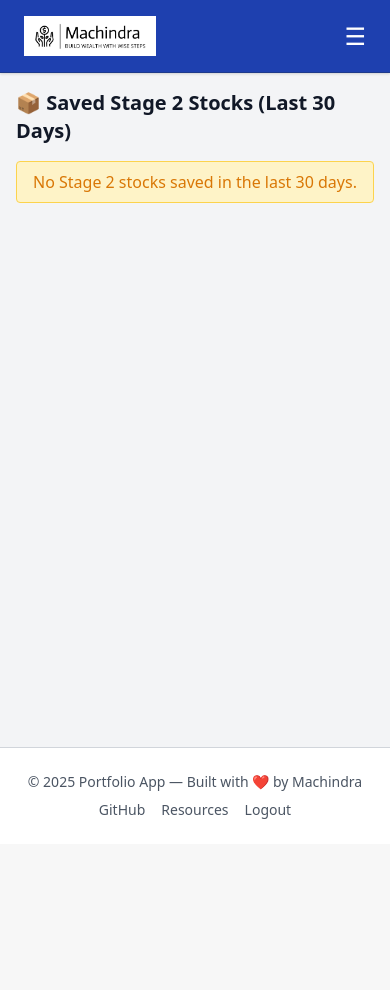
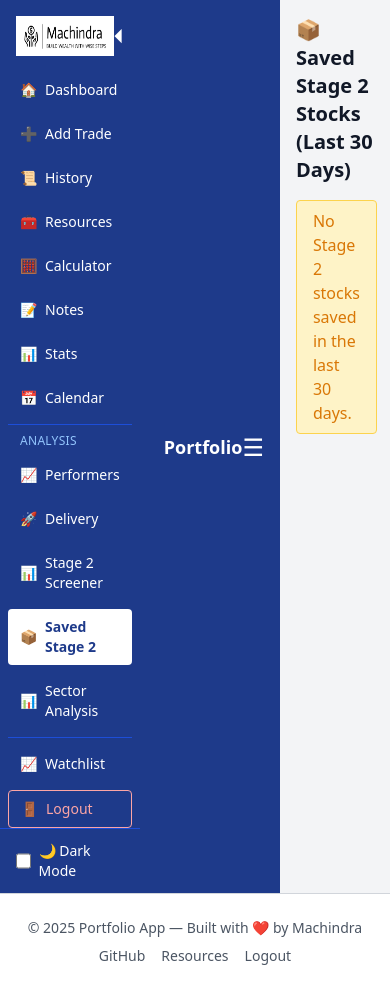
Before and after one commit to Machindra220/Trading-Journal-App, a Flask app: page /screener/stage2/saved in a window 390 px wide. Before the commit the page ends 819 px from the top, so only its background shows below. Run offline with Flask 3, Linux system fonts and the light colour scheme; the visitor is signed in with stand-in values (Sample User, id 1); data that the repository does not hold is empty; some libraries are stand-ins or nearby versions.

Commit message:
Vertical sidebar menu

```diff
--- a/app/models.py
+++ b/app/models.py
@@ -4,6 +4,7 @@ from werkzeug.security import generate_password_hash, check_password_hash
 from datetime import datetime, date
 from itsdangerous import URLSafeTimedSerializer
 from flask import current_app
+from sqlalchemy import DateTime
 
 
 class User(UserMixin, db.Model):
@@ -149,9 +150,9 @@ class Stage2Stock(db.Model):
     __tablename__ = 'stage2_stocks'
     id = db.Column(db.Integer, primary_key=True)
     symbol = db.Column(db.String(20), nullable=False)
-    date = db.Column(db.Date, nullable=False)
     price = db.Column(db.Float)
     ma_30w = db.Column(db.Float)
     volume = db.Column(db.BigInteger)
     vol_avg = db.Column(db.BigInteger)
     rs = db.Column(db.Float)
+    date = db.Column(db.DateTime, nullable=False)
--- a/app/routes/performers.py
+++ b/app/routes/performers.py
@@ -74,6 +74,7 @@ def top_performers():
     overlap_n200_n500 = n200_set & n500_set
     overlap_bse_n500 = bse_set & n500_set
     overlap_all = n200_set & bse_set & n500_set
+    last_processed_time = datetime.now()
 
     return render_template("top_performers.html",
                            nifty_200=nifty_200,
@@ -82,7 +83,8 @@ def top_performers():
                            overlap_n200_bse=overlap_n200_bse,
                            overlap_n200_n500=overlap_n200_n500,
                            overlap_bse_n500=overlap_bse_n500,
-                           overlap_all=overlap_all)
+                           overlap_all=overlap_all,
+                           last_processed_time=last_processed_time)
 
 @performers_bp.route("/upload-csv", methods=["POST"])
 def upload_csv():
--- a/app/routes/screener.py
+++ b/app/routes/screener.py
@@ -87,19 +87,35 @@ def screen_stage2(symbols):
 
 # 💾 Save to DB
 def save_screened_stocks(df):
-    today = date.today()
+    now = datetime.now()
+    updated, inserted = 0, 0
+
     for _, row in df.iterrows():
-        stock = Stage2Stock(
-            symbol=row["symbol"],
-            date=today,
-            price=row["price"],
-            ma_30w=row["30w_ma"],
-            volume=row["volume"],
-            vol_avg=row["vol_avg"],
-            rs=row["rs"]
-        )
-        db.session.add(stock)
+        existing = Stage2Stock.query.filter_by(symbol=row["symbol"], date=now.date()).first()
+
+        if existing:
+            existing.price = row["price"]
+            existing.ma_30w = row["30w_ma"]
+            existing.volume = row["volume"]
+            existing.vol_avg = row["vol_avg"]
+            existing.rs = row["rs"]
+            updated += 1
+        else:
+            stock = Stage2Stock(
+                symbol=row["symbol"],
+                date=now,  # full datetime
+                price=row["price"],
+                ma_30w=row["30w_ma"],
+                volume=row["volume"],
+                vol_avg=row["vol_avg"],
+                rs=row["rs"]
+            )
+            db.session.add(stock)
+            inserted += 1
+
     db.session.commit()
+    return updated, inserted
+
 
 # 🧹 Auto-delete old records
 def delete_old_stage2_records():
@@ -117,7 +133,7 @@ def get_persistent_stage2_stocks():
     ).filter(Stage2Stock.date >= cutoff).group_by(Stage2Stock.symbol).all()
     return {symbol: days for symbol, days in counts}
 
-# 🌐 Main screener route
+# 🌐 Main stage2 screener route
 @screener_bp.route("/stage2")
 def stage2_view():
     path = "data/MCAPge250cr.csv"
@@ -130,7 +146,6 @@ def stage2_view():
 
     results = screen_stage2(symbols)
     delete_old_stage2_records()
-    save_screened_stocks(results)
 
     presence_map = get_persistent_stage2_stocks()
     enriched = []
@@ -147,6 +162,9 @@ def stage2_view():
         enriched.append(stock)
 
     last_processed_time = datetime.now().strftime("%d %b %Y %I:%M %p")
+    updated, inserted = save_screened_stocks(results)
+    summary_message = f"✅ Updated {updated} stocks, added {inserted} new"
+
     return render_template("stage2.html", stocks=enriched,
                            last_processed_time=last_processed_time,
                            source_name=source_name)
--- /dev/null
+++ b/app/static/js/sort_table.js
@@ -0,0 +1,69 @@
+let sortState = JSON.parse(localStorage.getItem("sortState") || "[]");
+
+function copyToClipboard(text) {
+  navigator.clipboard.writeText(text).then(() => {
+    alert(`Copied: ${text}`);
+  });
+}
+
+function toggleSort(key) {
+  const header = document.querySelector(`th[onclick="toggleSort('${key}')"]`);
+  const currentOrder = header.getAttribute("data-sort");
+  const newOrder = currentOrder === "asc" ? "desc" : "asc";
+  header.setAttribute("data-sort", newOrder);
+
+  // Update icon
+  header.innerHTML = header.innerHTML.replace(/▲|▼/, newOrder === "asc" ? "▼" : "▲");
+
+  // Update sortState
+  sortState = sortState.filter(s => s.key !== key);
+  sortState.unshift({ key, order: newOrder });
+
+  localStorage.setItem("sortState", JSON.stringify(sortState));
+  applyMultiSort();
+  highlightSortedColumns();
+}
+
+function applyMultiSort() {
+  const rows = Array.from(document.querySelectorAll("tbody tr"));
+  rows.sort((a, b) => {
+    for (const { key, order } of sortState) {
+      const valA = parseFloat(a.querySelector(`[data-key="${key}"]`).textContent) || 0;
+      const valB = parseFloat(b.querySelector(`[data-key="${key}"]`).textContent) || 0;
+      if (valA !== valB) {
+        return order === "asc" ? valA - valB : valB - valA;
+      }
+    }
+    return 0;
+  });
+
+  const tbody = document.querySelector("tbody");
+  tbody.innerHTML = "";
+  rows.forEach(row => tbody.appendChild(row));
+}
+
+function highlightSortedColumns() {
+  document.querySelectorAll("th.sortable").forEach(th => th.classList.remove("bg-yellow-100"));
+  sortState.forEach(({ key }) => {
+    const th = document.querySelector(`th[onclick="toggleSort('${key}')"]`);
+    if (th) th.classList.add("bg-yellow-100");
+  });
+}
+
+function resetSort() {
+  sortState = [];
+  localStorage.removeItem("sortState");
+  document.querySelectorAll("th.sortable").forEach(th => {
+    th.classList.remove("bg-yellow-100");
+    th.innerHTML = th.innerHTML.replace(/▲|▼/, "▲");
+    th.setAttribute("data-sort", "desc");
+  });
+  applyMultiSort();
+}
+
+document.addEventListener("DOMContentLoaded", () => {
+  if (sortState.length > 0) {
+    applyMultiSort();
+    highlightSortedColumns();
+  }
+});
--- a/app/templates/base.html
+++ b/app/templates/base.html
@@ -1,91 +1,130 @@
 <!DOCTYPE html>
-<html lang="en" class="transition-colors duration-300">
+<html lang="en"
+      x-data="{ darkMode: localStorage.getItem('darkMode') === 'true', sidebarOpen: true, mobileOpen: false }"
+      x-init="$watch('darkMode', val => localStorage.setItem('darkMode', val))"
+      :class="{ 'dark': darkMode }">
+
+
 <head>
   <meta charset="UTF-8" />
   <meta name="viewport" content="width=device-width, initial-scale=1.0" />
   <title>Portfolio App</title>
   <link rel="icon" href="{{ url_for('static', filename='favicon.png') }}" type="image/x-icon">
   <link href="https://cdn.jsdelivr.net/npm/tailwindcss@2.2.19/dist/tailwind.min.css" rel="stylesheet">
-  <!-- <link href="https://cdn.jsdelivr.net/npm/tailwindcss@3.3.2/dist/tailwind.min.css" rel="stylesheet"> -->
+  <script src="https://cdn.jsdelivr.net/npm/alpinejs@3.x.x/dist/cdn.min.js" defer></script>
+  <script src="{{ url_for('static', filename='js/sort_table.js') }}"></script>
+  <style>[x-cloak] { display: none !important; }</style>
 
-  <link href="https://cdn.quilljs.com/1.3.6/quill.snow.css" rel="stylesheet">
-  <script src="https://cdn.quilljs.com/1.3.6/quill.min.js"></script>
 </head>
 
-<body class="bg-gray-100 text-gray-900 flex flex-col min-h-screen">
+<body class="bg-gray-100 dark:bg-gray-900 text-gray-900 dark:text-gray-100 transition-colors duration-300">
 
 {% if current_user.is_authenticated %}
-<!-- 🌐 Navigation Bar -->
-<nav class="bg-blue-800 text-white border-b border-blue-900 shadow">
-  <div class="max-w-7xl mx-auto px-6 py-4 flex items-center justify-between">
+<div class="flex min-h-screen">
 
-    <!-- Left: Logo -->
-    <div class="flex items-center gap-3">
+  <!-- Sidebar -->
+  <aside :class="sidebarOpen ? 'w-64' : 'w-20'" class="bg-blue-900 text-white transition-all duration-300 flex flex-col">
+    <!-- Logo + Toggle -->
+    <div class="flex items-center justify-between px-4 py-4">
       <a href="{{ url_for('trades.dashboard') }}">
         <img src="{{ url_for('static', filename='logo.png') }}" alt="Logo" class="h-10">
       </a>
+      <button @click="sidebarOpen = !sidebarOpen" class="text-white text-xl focus:outline-none">
+        <span x-show="sidebarOpen">⏴</span>
+        <span x-show="!sidebarOpen">⏵</span>
+      </button>
     </div>
 
-    <!-- Right: Menu + Mobile -->
-    <div class="flex items-center gap-4">
-      <!-- Desktop Menu -->
-      <!-- <ul class="hidden lg:flex gap-3 items-center text-sm font-medium whitespace-nowrap"> -->
-      <ul class="hidden lg:flex gap-3 items-center text-sm font-medium whitespace-nowrap relative">
+    <!-- Navigation -->
+    <nav class="flex-1 px-2 space-y-2 text-sm font-medium">
+      {% set active = 'bg-white text-blue-900 font-semibold dark:bg-gray-100 dark:text-blue-900' %}
+      {% set inactive = 'hover:bg-blue-700 text-white' %}
+      {% macro navlink(endpoint, label, icon) %}
+        <a href="{{ url_for(endpoint) }}"
+           class="flex items-center gap-2 px-3 py-2 rounded {{ active if request.endpoint == endpoint else inactive }}">
+          <span>{{ icon }}</span>
+          <span x-show="sidebarOpen" x-cloak >{{ label }}</span>
+        </a>
+      {% endmacro %}
 
-        {% set active = 'bg-white text-blue-800 font-semibold' %}
-        {% set inactive = 'border border-white text-white hover:bg-blue-700' %}
-        <li><a href="{{ url_for('trades.dashboard') }}" class="px-3 py-1 rounded {{ active if request.endpoint == 'trades.dashboard' else inactive }}">🏠 Dashboard</a></li>
-        <li><a href="{{ url_for('trades.add_trade') }}" class="px-3 py-1 rounded {{ active if request.endpoint == 'trades.add_trade' else inactive }}">➕ Add Trade</a></li>
-        <li><a href="{{ url_for('trades.trade_history') }}" class="px-3 py-1 rounded {{ active if request.endpoint == 'trades.trade_history' else inactive }}">📜 History</a></li>
-        <li><a href="{{ url_for('resources.show_resources') }}" class="px-3 py-1 rounded {{ active if request.endpoint == 'resources.show_resources' else inactive }}">🧰 Resources</a></li>
-        <li><a href="{{ url_for('risk.risk_calculator') }}" class="px-3 py-1 rounded {{ active if request.endpoint == 'risk.risk_calculator' else inactive }}">🧮 Calculator</a></li>
-        <li><a href="{{ url_for('notes.notes_page') }}" class="px-3 py-1 rounded {{ active if request.endpoint == 'notes.notes_page' else inactive }}">📝 Notes</a></li>
-        <li><a href="{{ url_for('stats.stats_dashboard') }}" class="px-3 py-1 rounded {{ active if request.endpoint == 'stats.stats_dashboard' else inactive }}">📊 Stats</a></li>
-        <li><a href="{{ url_for('calendar.calendar_view') }}" class="px-3 py-1 rounded {{ active if request.endpoint == 'calendar.calendar_view' else inactive }}">📅 Calendar</a></li>
-        <li><a href="{{ url_for('performers.top_performers') }}" class="px-3 py-1 rounded {{ 'font-semibold' if request.endpoint == 'performers.top_performers' else inactive }}">📈 Performers</a></li>
-        <li><a href="{{ url_for('delivery.delivery_surge') }}" class="px-3 py-1 rounded {{ 'font-semibold' if request.endpoint == 'delivery.delivery_surge' else inactive }}">🚀 Delivery</a></li>
-        <li><a href="{{ url_for('screener.stage2_view') }}" class="px-3 py-1 rounded {{ active if request.endpoint == 'screener.stage2_view' else inactive }}">📊 Stage 2 Screener</a></li>
-        <li><a href="{{ url_for('screener.stage2_saved') }}" class="px-3 py-1 rounded {{ active if request.endpoint == 'screener.stage2_saved' else inactive }}">📦 Saved Stage 2</a></li>
-        <li><a href="{{ url_for('screener.sector_analysis') }}" class="px-3 py-2 hover:text-blue-600">📊 Sector Analysis</a></li>
+      {{ navlink('trades.dashboard', 'Dashboard', '🏠') }}
+      {{ navlink('trades.add_trade', 'Add Trade', '➕') }}
+      {{ navlink('trades.trade_history', 'History', '📜') }}
+      {{ navlink('resources.show_resources', 'Resources', '🧰') }}
+      {{ navlink('risk.risk_calculator', 'Calculator', '🧮') }}
+      {{ navlink('notes.notes_page', 'Notes', '📝') }}
+      {{ navlink('stats.stats_dashboard', 'Stats', '📊') }}
+      {{ navlink('calendar.calendar_view', 'Calendar', '📅') }}
 
-        <li><a href="{{ url_for('watchlist.add') }}" class="px-3 py-1 rounded {{ active if request.endpoint == 'watchlist.add' else inactive }}">📈 Watchlist</a></li>
-        <li><a href="{{ url_for('auth.logout') }}" class="px-3 py-1 border border-red-300 text-red-300 hover:bg-red-100 rounded">🚪 Logout</a></li>
-      </ul>
+      <!-- Divider: Analysis -->
+      <div class="border-t border-blue-700 my-2" x-show="sidebarOpen"></div>
+      <div class="px-3 text-xs uppercase tracking-wide text-blue-300" x-show="sidebarOpen">Analysis</div>
+      {{ navlink('performers.top_performers', 'Performers', '📈') }}
+      {{ navlink('delivery.delivery_surge', 'Delivery', '🚀') }}
+      {{ navlink('screener.stage2_view', 'Stage 2 Screener', '📊') }}
+      {{ navlink('screener.stage2_saved', 'Saved Stage 2', '📦') }}
+      {{ navlink('screener.sector_analysis', 'Sector Analysis', '📊') }}
 
-      <!-- Mobile Toggle -->
-      <button type="button" class="text-2xl lg:hidden focus:outline-none"
-              onclick="document.getElementById('nav-menu').classList.toggle('hidden')">
-        ☰
-      </button>
-    </div>
+      <!-- Divider: Watchlist -->
+      <div class="border-t border-blue-700 my-2" x-show="sidebarOpen"></div>
+      {{ navlink('watchlist.add', 'Watchlist', '📈') }}
+
+      <!-- Logout -->
+      <a href="{{ url_for('auth.logout') }}"
+         class="flex items-center gap-2 px-3 py-2 border border-red-300 text-red-300 hover:bg-red-100 rounded">
+        🚪 <span x-show="sidebarOpen">Logout</span>
+      </a>
+    </nav>
+
+    <!-- Dark Mode Toggle -->
+    <div class="px-4 py-3 border-t border-blue-700 text-sm">
+      <label class="flex items-center gap-2 cursor-pointer">
+        <input type="checkbox" x-model="darkMode" class="form-checkbox h-4 w-4 text-blue-600">
+        <span x-show="sidebarOpen" x-cloak>🌙 Dark Mode</span>
+      </label>
     </div>
 
+  </aside>
+
+  <!-- Mobile Header -->
+  <header class="lg:hidden bg-blue-900 text-white p-4 flex justify-between items-center w-full">
+    <div class="flex items-center gap-2">
+      <a href="{{ url_for('trades.dashboard') }}">
+        <img src="{{ url_for('static', filename='logo.png') }}" alt="Logo" class="h-8">
+      </a>
+      <span class="text-lg font-semibold">Portfolio</span>
+    </div>
+    <button @click="mobileOpen = !mobileOpen" class="text-2xl focus:outline-none">☰</button>
+  </header>
+
   <!-- Mobile Menu -->
-  <ul id="nav-menu" class="lg:hidden px-6 pb-4 space-y-2 text-sm font-medium hidden">
-    <li><a href="{{ url_for('trades.dashboard') }}" class="block px-3 py-2 rounded {{ active if request.endpoint == 'trades.dashboard' else inactive }}">🏠 Dashboard</a></li>
-    <li><a href="{{ url_for('trades.add_trade') }}" class="block px-3 py-2 rounded {{ active if request.endpoint == 'trades.add_trade' else inactive }}">➕ Add Trade</a></li>
-    <li><a href="{{ url_for('trades.trade_history') }}" class="block px-3 py-2 rounded {{ active if request.endpoint == 'trades.trade_history' else inactive }}">📜 History</a></li>
-    <li><a href="{{ url_for('resources.show_resources') }}" class="block px-3 py-2 rounded {{ active if request.endpoint == 'resources.show_resources' else inactive }}">🧰 Resources</a></li>
-    <li><a href="{{ url_for('risk.risk_calculator') }}" class="block px-3 py-2 rounded {{ active if request.endpoint == 'risk.risk_calculator' else inactive }}">🧮 Calculator</a></li>
-    <li><a href="{{ url_for('notes.notes_page') }}" class="block px-3 py-2 rounded {{ active if request.endpoint == 'notes.notes_page' else inactive }}">📝 Notes</a></li>
-    <li><a href="{{ url_for('stats.stats_dashboard') }}" class="block px-3 py-2 rounded {{ active if request.endpoint == 'stats.stats_dashboard' else inactive }}">📊 Stats</a></li>
-    <li><a href="{{ url_for('calendar.calendar_view') }}" class="block px-3 py-2 rounded {{ active if request.endpoint == 'calendar.calendar_view' else inactive }}">📅 Calendar</a></li>
-    <li><a href="{{ url_for('performers.top_performers') }}" class="px-3 py-1 rounded {{ active if request.endpoint == 'performers.top_performers' else inactive }}">📈 Top Performers</a></li>
-    <li><a href="{{ url_for('delivery.delivery_surge') }}" class="px-3 py-1 rounded {{ active if request.endpoint == 'delivery.delivery_surge' else inactive }}">Delivery Surge</a></li>
-    <li><a href="{{ url_for('watchlist.add') }}" class="block px-3 py-2 rounded {{ active if request.endpoint == 'watchlist.add' else inactive }}">📈 Watchlist</a></li>
-    <li><a href="{{ url_for('auth.logout') }}" class="block px-3 py-2 border border-red-300 text-red-300 hover:bg-red-100 rounded">🚪 Logout</a></li>
-  </ul>
-</nav>
-{% endif %}
+  <div x-show="mobileOpen" x-transition class="lg:hidden bg-blue-900 text-white w-full p-4 space-y-2 text-sm font-medium">
+    {{ navlink('trades.dashboard', 'Dashboard', '🏠') }}
+    {{ navlink('trades.add_trade', 'Add Trade', '➕') }}
+    {{ navlink('trades.trade_history', 'History', '📜') }}
+    {{ navlink('resources.show_resources', 'Resources', '🧰') }}
+    {{ navlink('risk.risk_calculator', 'Calculator', '🧮') }}
+    {{ navlink('notes.notes_page', 'Notes', '📝') }}
+    {{ navlink('stats.stats_dashboard', 'Stats', '📊') }}
+    {{ navlink('calendar.calendar_view', 'Calendar', '📅') }}
+    {{ navlink('performers.top_performers', 'Performers', '📈') }}
+    {{ navlink('delivery.delivery_surge', 'Delivery', '🚀') }}
+    {{ navlink('screener.stage2_view', 'Stage 2 Screener', '📊') }}
+    {{ navlink('screener.stage2_saved', 'Saved Stage 2', '📦') }}
+    {{ navlink('screener.sector_analysis', 'Sector Analysis', '📊') }}
+    {{ navlink('watchlist.add', 'Watchlist', '📈') }}
+    <a href="{{ url_for('auth.logout') }}"
+       class="block px-3 py-2 border border-red-300 text-red-300 hover:bg-red-100 rounded">🚪 Logout</a>
+  </div>
 
-<!-- 📌 Pinned Resources -->
+  <!-- Main Content -->
   <main class="flex-grow p-4">
     {% if current_user.is_authenticated and pinned_resources %}
     <div class="flex items-center gap-2 mb-4 overflow-x-auto whitespace-nowrap">
       <strong>📌 Pinned:</strong>
       {% for r in pinned_resources %}
       <a href="{{ url_for('resources.access_resource', id=r.id) }}" target="_blank" rel="noopener noreferrer"
-       class="px-2 py-1 text-sm border border-blue-500 rounded text-blue-600 hover:bg-blue-100">
+         class="px-2 py-1 text-sm border border-blue-500 rounded text-blue-600 hover:bg-blue-100 dark:border-blue-300 dark:text-blue-300 dark:hover:bg-blue-800">
         🔗 {{ r.title }}
       </a>
       {% endfor %}
@@ -94,17 +133,19 @@
 
     {% block content %}{% endblock %}
   </main>
+</div>
+{% endif %}
 
-<!-- 🌐 Global Footer -->
-<footer class="border-t border-gray-300 bg-white text-sm text-gray-600">
+<!-- Footer -->
+<footer class="border-t border-gray-300 dark:border-gray-700 bg-white dark:bg-gray-800 text-sm text-gray-600 dark:text-gray-300">
   <div class="max-w-7xl mx-auto px-4 py-6 flex flex-col sm:flex-row justify-between items-center">
     <div class="mb-2 sm:mb-0">
       © 2025 Portfolio App — Built with ❤️ by Machindra
     </div>
     <div class="flex gap-4">
-      <a href="https://github.com/Machindra220" target="_blank" class="hover:text-indigo-600">GitHub</a>
-      <a href="{{ url_for('resources.show_resources') }}" class="hover:text-indigo-600">Resources</a>
-      <a href="{{ url_for('auth.logout') }}" class="hover:text-red-600">Logout</a>
+      <a href="https://github.com/Machindra220" target="_blank" class="hover:text-indigo-600 dark:hover:text-indigo-400">GitHub</a>
+      <a href="{{ url_for('resources.show_resources') }}" class="hover:text-indigo-600 dark:hover:text-indigo-400">Resources</a>
+      <a href="{{ url_for('auth.logout') }}" class="hover:text-red-600 dark:hover:text-red-400">Logout</a>
     </div>
   </div>
 </footer>
--- a/app/templates/stage2_saved.html
+++ b/app/templates/stage2_saved.html
@@ -8,6 +8,10 @@
   </p>
 {% elif stocks %}
   <p class="text-sm text-gray-600 mb-4">Showing stocks screened and saved in the database.</p>
+  <button onclick="resetSort()" class="bg-gray-200 hover:bg-gray-300 text-sm px-3 py-1 rounded mb-2">
+  🔄 Reset Sort
+</button>
+
 
   <table class="min-w-full bg-white rounded shadow">
     <thead class="bg-blue-100 text-left">
@@ -17,10 +21,10 @@
         <th class="px-4 py-2">Symbol</th>
         <th class="px-4 py-2">Price</th>
         <th class="px-4 py-2">30W MA</th>
-        <th class="px-4 py-2">Volume</th>
-        <th class="px-4 py-2">Avg Volume</th>
-        <th class="px-4 py-2">Rel Strength</th>
-        <th class="px-4 py-2">Days Present</th>
+        <th onclick="toggleSort('volume')" data-sort="desc" class="sortable">Volume ▲</th>
+        <th onclick="toggleSort('vol_avg')" data-sort="desc" class="sortable">Avg Volume ▲</th>
+        <th onclick="toggleSort('rs')" data-sort="desc" class="sortable">Rel Strength ▲</th>
+        <th onclick="toggleSort('days_present')" data-sort="desc" class="sortable">Days Present ▲</th>
         <th class="px-4 py-2">Tag</th>
       </tr>
     </thead>
@@ -28,17 +32,17 @@
       {% for stock in stocks %}
       <tr class="border-t">
         <td class="px-4 py-2">{{ loop.index }}</td>
-        <td class="px-4 py-2">{{ stock.date.strftime('%d-%b-%Y') }}</td>
+        <td class="px-4 py-2">{{ stock.date.strftime('%d/%m/%Y %H:%M') }}</td>
         <td class="px-4 py-2 flex items-center gap-2">
           <span>{{ stock.symbol }}</span>
           <button onclick="copyToClipboard('{{ stock.symbol }}')" class="text-blue-600 hover:underline text-sm">📋 Copy</button>
         </td>
         <td class="px-4 py-2">{{ stock.price }}</td>
         <td class="px-4 py-2">{{ stock.ma_30w }}</td>
-        <td class="px-4 py-2">{{ stock.volume }}</td>
-        <td class="px-4 py-2">{{ stock.vol_avg }}</td>
-        <td class="px-4 py-2">{{ stock.rs }}</td>
-        <td class="px-4 py-2">{{ stock.days_present }}</td>
+        <td class="px-4 py-2" data-key="volume">{{ stock.volume }}</td>
+        <td class="px-4 py-2" data-key="vol_avg">{{ stock.vol_avg }}</td>
+        <td class="px-4 py-2" data-key="rs">{{ stock.rs }}</td>
+        <td class="px-4 py-2" data-key="days_present">{{ stock.days_present }}</td>
         <td class="px-4 py-2">{{ stock.tag }}</td>
       </tr>
       {% endfor %}
@@ -49,12 +53,46 @@
     No Stage 2 stocks saved in the last 30 days.
   </p>
 {% endif %}
+<!--
+<script>
+let sortState = [];
 
-<script>
 function copyToClipboard(text) {
   navigator.clipboard.writeText(text).then(() => {
     alert(`Copied: ${text}`);
   });
 }
-</script>
+
+function toggleSort(key) {
+  const header = document.querySelector(`th[onclick="toggleSort('${key}')"]`);
+  const currentOrder = header.getAttribute("data-sort");
+  const newOrder = currentOrder === "asc" ? "desc" : "asc";
+  header.setAttribute("data-sort", newOrder);
+  header.innerHTML = header.innerHTML.replace(/▲|▼/, newOrder === "asc" ? "▼" : "▲");
+
+  sortState = sortState.filter(s => s.key !== key);
+  sortState.unshift({ key, order: newOrder });
+
+  applyMultiSort();
+}
+
+function applyMultiSort() {
+  const rows = Array.from(document.querySelectorAll("tbody tr"));
+  rows.sort((a, b) => {
+    for (const { key, order } of sortState) {
+      const valA = parseFloat(a.querySelector(`[data-key="${key}"]`).textContent) || 0;
+      const valB = parseFloat(b.querySelector(`[data-key="${key}"]`).textContent) || 0;
+      if (valA !== valB) {
+        return order === "asc" ? valA - valB : valB - valA;
+      }
+    }
+    return 0;
+  });
+
+  const tbody = document.querySelector("tbody");
+  tbody.innerHTML = "";
+  rows.forEach(row => tbody.appendChild(row));
+}
+</script> -->
+
 {% endblock %}
```
Also changed, not shown: app/templates/stage2.html (+27 -9 lines), app/templates/top_performers.html (+4 -3 lines), CHANGELOG.md. Lines whose indentation alone changed are shown as unchanged.
